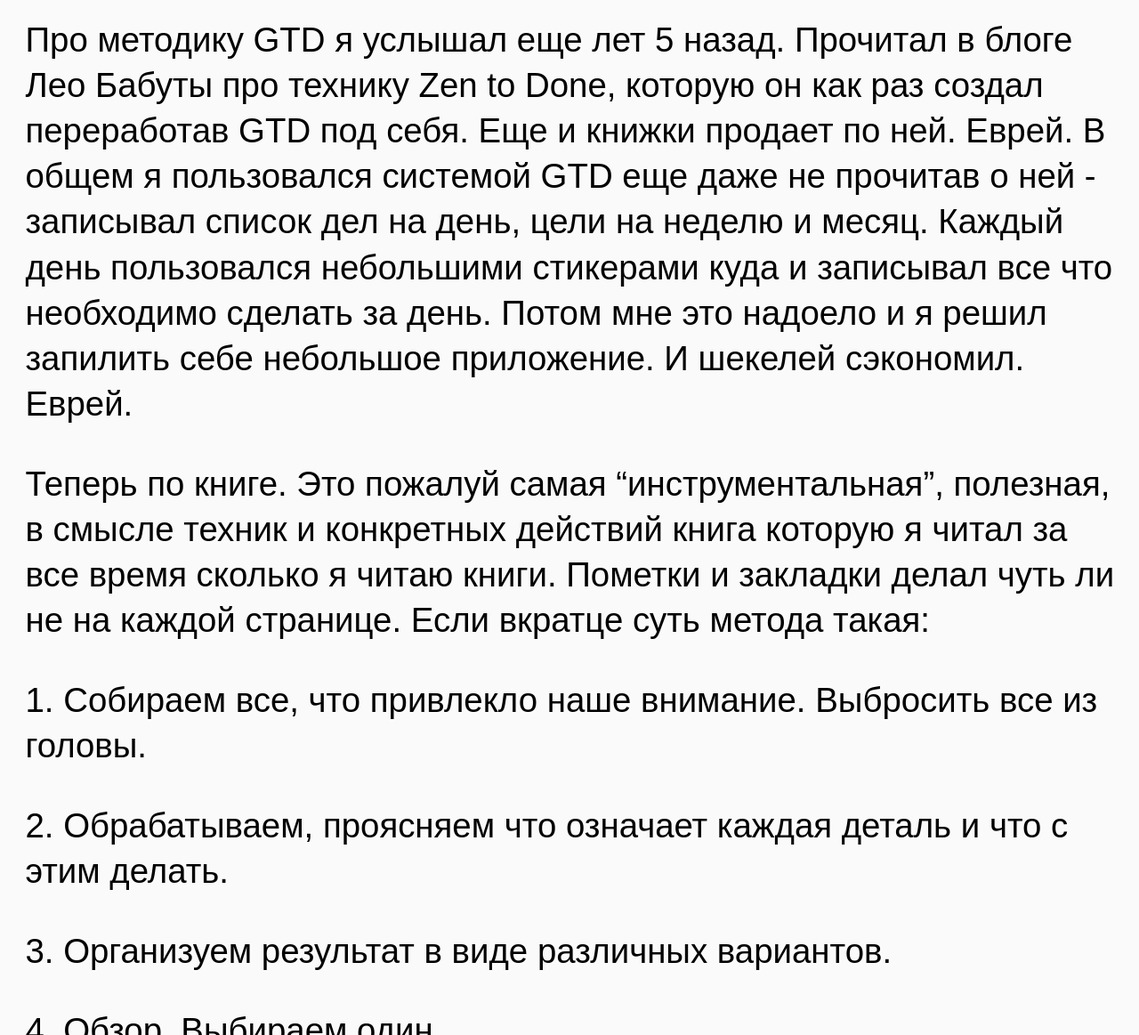
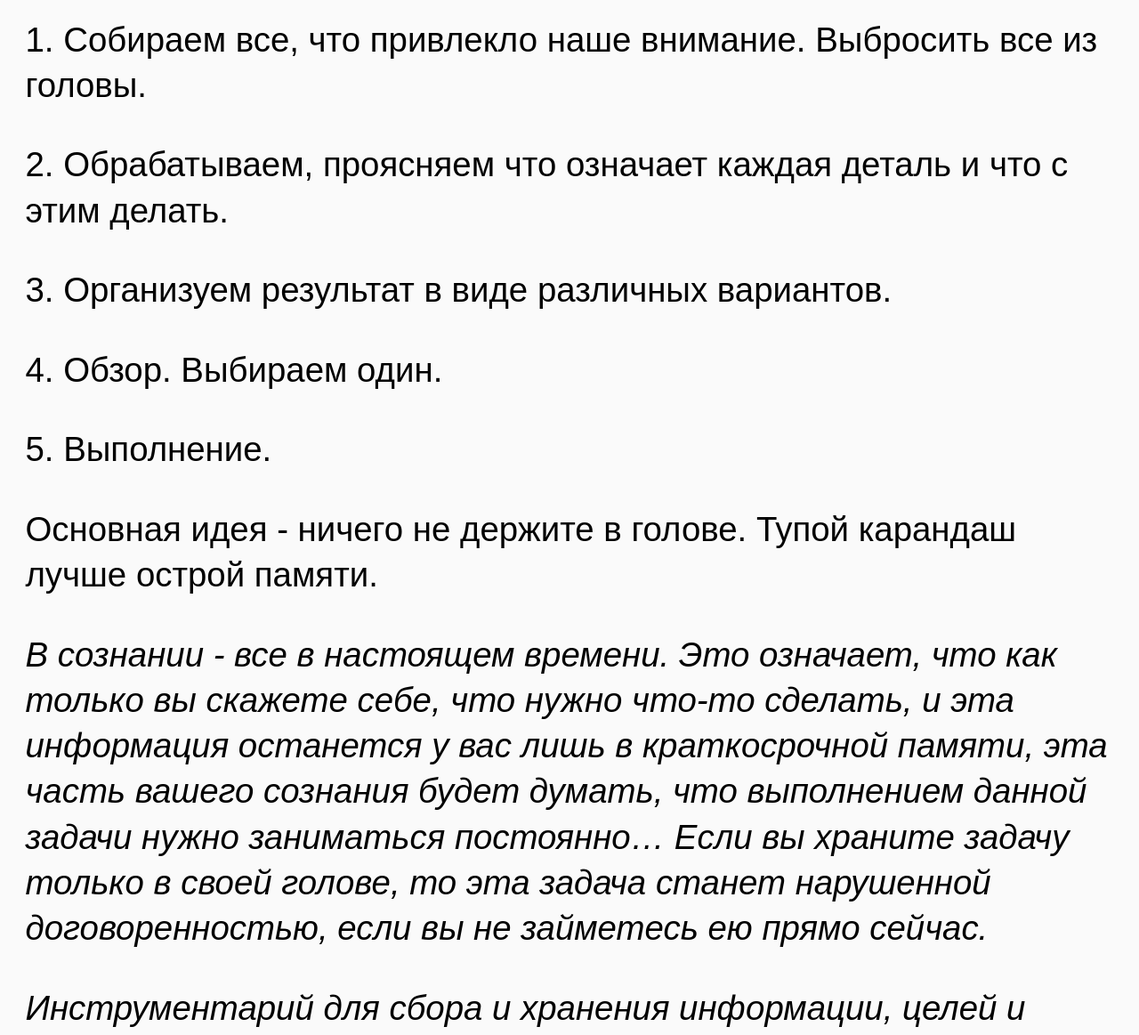
Before and after one commit to geravolobuev/geravolobuev, a Jekyll site: the page built from _posts/2020-03-18-конспект-книги-дэвид-аллен-getting-things-done.md, in a window 1280 px wide and 1400 px high, scrolled down 673 px. Shown: the part 237-1400 px from the top of the window at 89% size. Built offline with Jekyll 4.4.1, drawn with Linux system fonts in a browser that asks for light colours; some of the changed text lies outside the part shown.

Commit message:
Update 2020-03-18-конспект-книги-дэвид-аллен-getting-things-done.md

```diff
--- a/_posts/2020-03-18-конспект-книги-дэвид-аллен-getting-things-done.md
+++ b/_posts/2020-03-18-конспект-книги-дэвид-аллен-getting-things-done.md
@@ -7,12 +7,6 @@
 ## Девид Аллен - Getting Things Done
 
 ![](https://upload.wikimedia.org/wikipedia/ru/4/4a/Russiangtddrawing1dc1.jpg)
-
-Про методику GTD я услышал еще лет 5 назад. Прочитал в блоге Лео Бабуты про технику Zen to Done, которую он как раз создал переработав GTD под себя. Еще и книжки продает по ней. Еврей. В общем я пользовался системой GTD еще даже не прочитав о ней - записывал список дел на день, цели на неделю и месяц. Каждый день пользовался небольшими стикерами куда и записывал все что необходимо сделать за день. Потом мне это надоело и я решил запилить себе небольшое приложение. И шекелей сэкономил. Еврей.
-
-Теперь по книге. Это пожалуй самая "инструментальная", полезная, в смысле техник и конкретных действий книга которую я читал за все время сколько я читаю книги.
-Пометки и закладки делал чуть ли не на каждой странице.
-Если вкратце суть метода такая:
 
 1\. Собираем все, что привлекло наше внимание. Выбросить все из головы.
 
@@ -92,13 +86,7 @@
 
 **
 
-Короче говоря, книга полезная. Свои деньги полностью окупает (хотя мне книгу подарили).
-
-Каждый день записываю любые мысли и задачи в «Входящие». Все проекты и дела на год перенес в систему. За месяц сделал больше чем за прошедшие три месяца. Главный плюс - реально меньше проёбываюсь. Начинаешь контролить свое время.
-
-Использую приложение Todoist. Очень удобное, полностью поддерживает методологию. Синхронится со всем iOS девайсами. В будущем планирую прикупить также Things.
-
-Ну и несколько цитат в заключении.
+Еще несколько цитат:
 
 *Проблема заключается не в отсутствии творческого начала, а в том чтобы устранить барьеры для естественного потока творческой энергии.*
 
```
